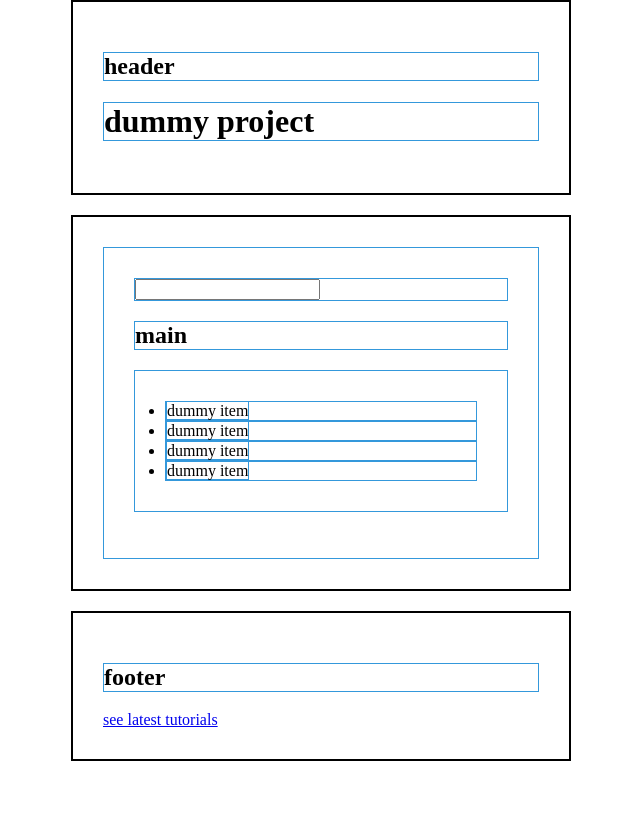
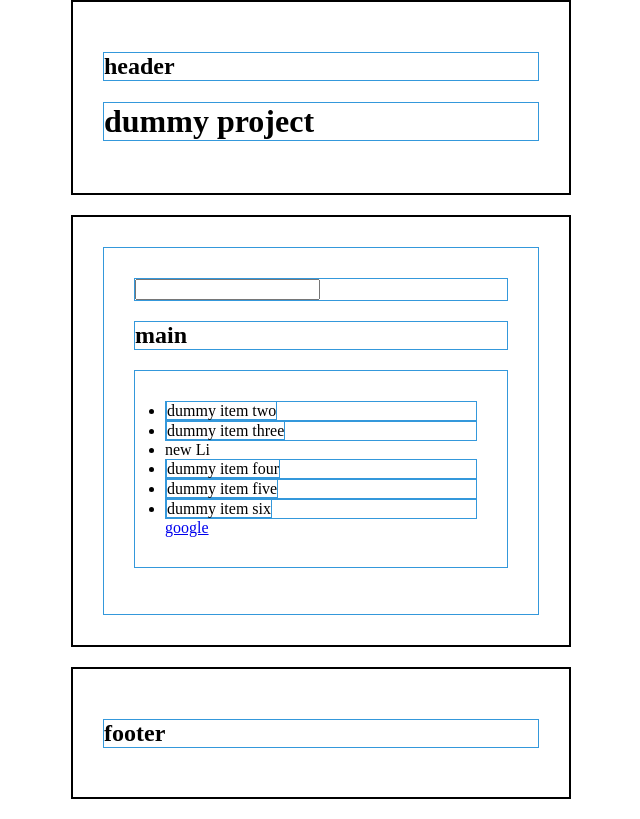
Before and after one commit to AmirTaki/js-browser-DOM-, a plain HTML site: page index.html in a window 1280 px wide. Shown: the whole page, without its empty margins (319-959 px from the left). Drawn offline with Linux system fonts and the light colour scheme.

Commit message:
Operations with elements: DOM

```diff
--- a/index.html
+++ b/index.html
@@ -19,16 +19,16 @@
             <h2 id = "main-title" class = 'title'>main</h2>
             <ul id = 'to-do-list'>
                 <li class = "to-do-item">
-                    <span class = 'to-do-span'>dummy item</span>
+                    <span class = 'to-do-span'>dummy item one</span>
                 </li>
                 <li class = "to-do-item">
-                    <span class = 'to-do-span'>dummy item</span>
+                    <span class = 'to-do-span'>dummy item two</span>
                 </li>
                 <li class = "to-do-item">
-                    <span class = 'to-do-span'>dummy item</span>
+                    <span class = 'to-do-span'>dummy item three</span>
                 </li>
                 <li class = "to-do-item">
-                    <span class = 'to-do-span'>dummy item</span>
+                    <span class = 'to-do-span'>dummy item four</span>
                 </li>
             </ul>
         </section>
--- a/src/main.js
+++ b/src/main.js
@@ -1,46 +1,121 @@
-// document.getElementById("text").innerHTML = "Managing Element Classes: DOM ?"
+// document.getElementById("text").innerHTML = "Operations with elements: DOM ?"
 
-// Managing Element Classes
+// Operations with elements :
 
-let mainTitle = document.querySelector("#main-title")
+// اضافه کردن المنت جدید
 
-// mainTitle.className = 'new class' => کلاس ها قبلی حذف شدند
+//Create Element : ساخت المنت جدید
+let newSpan = document.createElement("span")
+
+
+newSpan.className = "to-do-span" //  اضافه کردن کلاس به المنت
+
+/* روش اول ایجاد نود تکست و اضافه کردن به المنت و روش دوم از پراپرتی زیر استفاده‌ میکنیم  */
+newSpan.innerText = "dummy item five" // اضافه کردن تکست به درون المنت
+
+let newLi = document.createElement("li")
+
+newLi.appendChild(newSpan)  // اضافه کردن المنت به المنت دیگر
+
+newLi.className = "to-do-item"
+
+document.getElementById("to-do-list").appendChild(newLi)
 
 /* -- - - - - - - - - -- - - - - - - - - - - -- - - - - -- - -- - - - -- - - - --  */
 
-/*   کلاس های قبلی باقی می مانند */
-mainTitle.className = mainTitle.className + ' new-class '
+/*  روش دیگر فرزند به المنت  */
+
+/* کپی کردن از یک المنت  : cloneNode()*/
+
+/*
+اگر  ورودی متد کلون
+(false)
+قرار بدهیم فرزندان درونی المنت کپی نمیکند اما اگر
+(true)
+قرار دهیم فرزندان درونی آن المنت مد نظر کپی میکند
+*/
+// .cloneNode(false) OR .cloneNode(true)
+
+let myLi = document.querySelector(".to-do-item").cloneNode(true)
+
+myLi.querySelector("span").innerText = "dummy item six"  // دسترسی پیدا کردن به المنت فرزند برای تغییر تکست
+
+document.querySelector('#to-do-list').appendChild(myLi)
+
+
+/* -- - - - - - - - - -- - - - - - - - - - - -- - - - - -- - -- - - - -- - - - --  */
+// اضافه کردن المنت جدید
+
+let img = document.createElement("img")
+
+img.src = "https://picsum.photos/200"
+
+img.style.borderRadius = "50%";
+
+document.querySelector('section').appendChild(img)
+
+
+/* -- - - - - - - - - -- - - - - - - - - - - -- - - - - -- - -- - - - -- - - - --  */
+// remove پاک کردن المنت
+
+document.querySelector("img").remove()
 
 /* -- - - - - - - - - -- - - - - - - - - - - -- - - - - -- - -- - - - -- - - - --  */
 
-/* روش دیگر اضافه کردن کلاس */
-mainTitle.classList  // => return DOMTokenList
+// remove Child :  این متد روی المنت پدر برای پاک کردن فرزندان استفاده میکنیم
 
-mainTitle.classList.add("main-new")
 
-mainTitle.classList.remove("main-new")
+let firstLi = document.querySelector("li")
 
-mainTitle.classList.remove('new-class')
-
-mainTitle.classList
+firstLi.parentElement.removeChild(firstLi)
 
 /* -- - - - - - - - - -- - - - - - - - - - - -- - - - - -- - -- - - - -- - - - --  */
 
-/* جایگزین کردن یک کلاس با کلاس دیگر    */
-mainTitle.classList.replace("section-title", 'new-class')
+// .replaceChild(newElement, oldElement)
+/*
+جایگزین کردن فرزندان یک المنت با المنت دیگر
+برای این کار ابتدا به پدر المنت دسترسی پیدا میکنیم
+*/
+
+let newLink = document.createElement("A")
+
+newLink.href = "https://google.com"
+
+newLink.id = "ref-link"
+
+newLink.innerText = "google"
+
+let oldLink = document.getElementById("ref-link")
+
+document.querySelector("footer").replaceChild(newLink, oldLink)
 
 /* -- - - - - - - - - -- - - - - - - - - - - -- - - - - -- - -- - - - -- - - - --  */
 
-/* چک میکند که آیا کلاس مد نظر. در المنت وجود دارد  */
-/* اگر المنت ما کلاس داشته باشه پاک میکند اگر نداشته باشه. اضافه میکند*/
+//  یک المنت قبل از یکی از فرزندان یک المنت اضافه کنیم
+// .insertBefor("element", "addElement")
 
-mainTitle.classList.contains("title")  // => true
+newLi = document.createElement("li")          // ساخت المنت جدید
 
-mainTitle.classList.toggle("new-class") // => remove
+newLi.innerText = "new Li"                   // اضافه کردن متن
 
-mainTitle.classList.toggle("main-new") // => add
+let ul = document.querySelector("ul")       // دسترسی به المنت مد نظر
+
+let thirdChild = ul.children[2]            // دسترسی به فرزند المنت
+
+ul.insertBefore(newLi, thirdChild)    // اضافه کردن المنت به قبل از المنت مد نظر
 
 /* -- - - - - - - - - -- - - - - - - - - - - -- - - - - -- - -- - - - -- - - - --  */
 
-/* این یک لیست از کلاس هاست و با براکت نوتیشن میتوان به اعضای آن دسترسی پیدا کرد */
-mainTitle.classList[0]
+// element.insertAdjacentElement("string", elementChange) : جابه‌جایی دو المنت با همدیگر
+
+let link = document.querySelector('#ref-link')
+
+ul = document.querySelector("ul")
+
+ul.insertAdjacentElement("beforebegin", link) // المنت جابه جا شده به قبل از المنت مد نظر می‌آورد
+
+ul.insertAdjacentElement("afterend", link)   // المنت جابه جا شده به بعد از المنت مد نظر می‌آورد
+
+ul.insertAdjacentElement("afterbegin", link)  // first Child
+
+ul.insertAdjacentElement("beforeend", link)   // end Child
```
